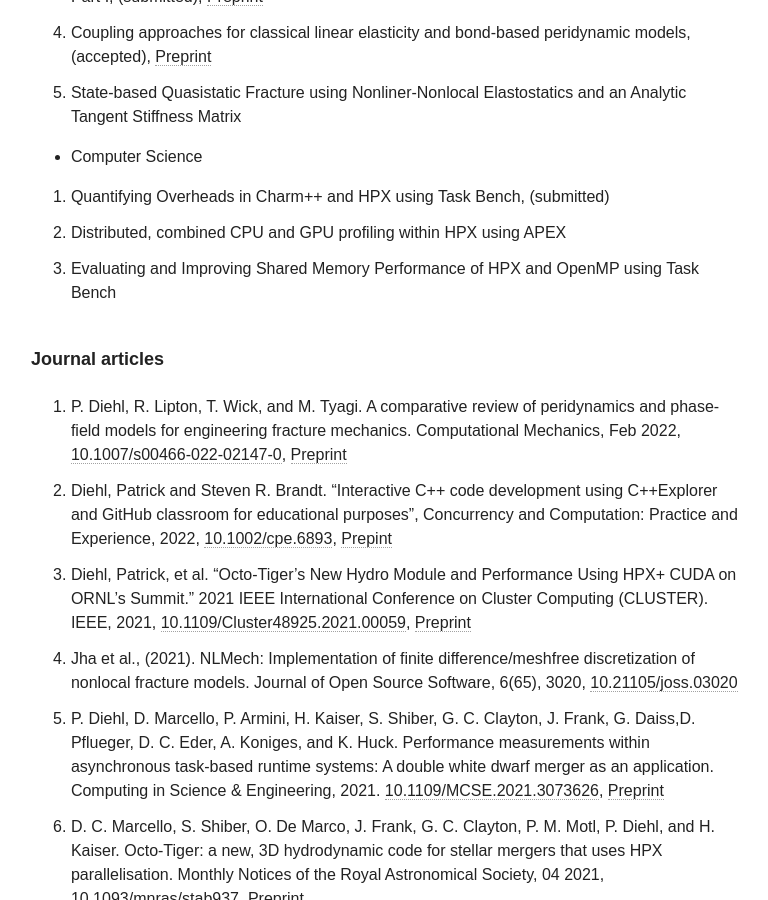
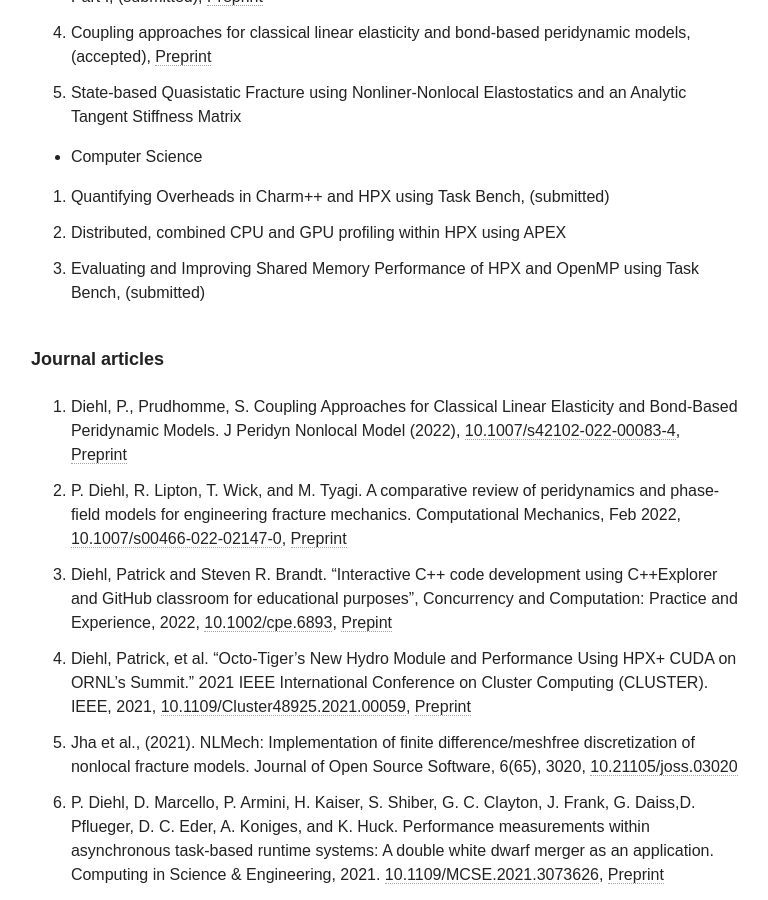
Before and after one commit to diehlpk/diehlpk.github.io, a Jekyll site: the page built from cv/index.md, in a window 1280 px wide and 900 px high, scrolled down 2705 px. Shown: the whole window, without its empty margins (255-1023 px from the left). Built offline with Jekyll 4.4.1, drawn with Linux system fonts in a browser that asks for light colours; nearby versions of some CDN libraries; some web fonts are replaced.

Commit message:
Udate CV

```diff
--- a/cv/index.md
+++ b/cv/index.md
@@ -91,10 +91,11 @@
 
 1. Quantifying Overheads in Charm++ and HPX using Task Bench, (submitted)
 1. Distributed, combined CPU and GPU profiling within HPX using APEX
-1. Evaluating and Improving Shared Memory Performance of HPX and OpenMP using Task Bench
+1. Evaluating and Improving Shared Memory Performance of HPX and OpenMP using Task Bench, (submitted)
 
 ###### Journal articles
 
+1. Diehl, P., Prudhomme, S. Coupling Approaches for Classical Linear Elasticity and Bond-Based Peridynamic Models. J Peridyn Nonlocal Model (2022), [10.1007/s42102-022-00083-4](https://link.springer.com/article/10.1007/s42102-022-00083-4), [Preprint](https://arxiv.org/abs/2203.09934)
 1. P. Diehl, R. Lipton, T. Wick, and M. Tyagi. A comparative review of peridynamics and phase-field models for engineering fracture mechanics. Computational Mechanics, Feb 2022, [10.1007/s00466-022-02147-0](https://doi.org/10.1007/s00466-022-02147-0), [Preprint](https://engrxiv.org/gty2b/)
 1. Diehl, Patrick and Steven R. Brandt. "Interactive C++ code development using C++Explorer and GitHub classroom for educational purposes", Concurrency and Computation: Practice and Experience, 2022, [10.1002/cpe.6893](https://doi.org/10.1002/cpe.6893), [Prepint](https://edarxiv.org/5te23/)
 1. Diehl, Patrick, et al. "Octo-Tiger’s New Hydro Module and Performance Using HPX+ CUDA on ORNL’s Summit." 2021 IEEE International Conference on Cluster Computing (CLUSTER). IEEE, 2021,  [10.1109/Cluster48925.2021.00059](https://doi.org/10.1109/Cluster48925.2021.00059), [Preprint](https://arxiv.org/abs/2107.10987)
```
